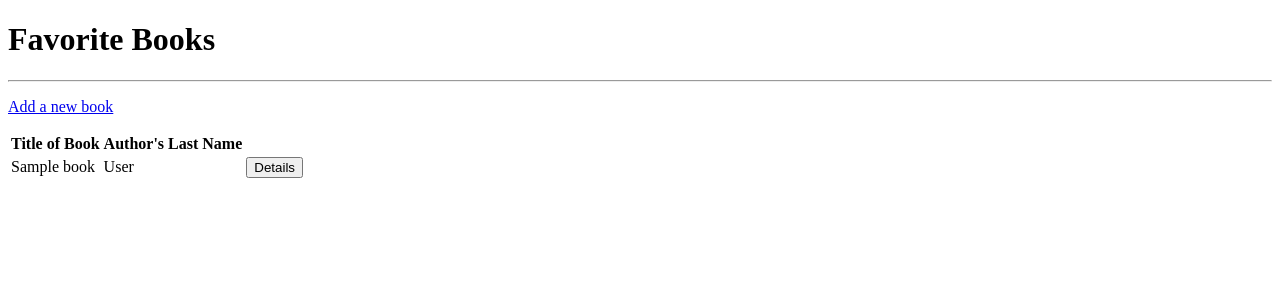
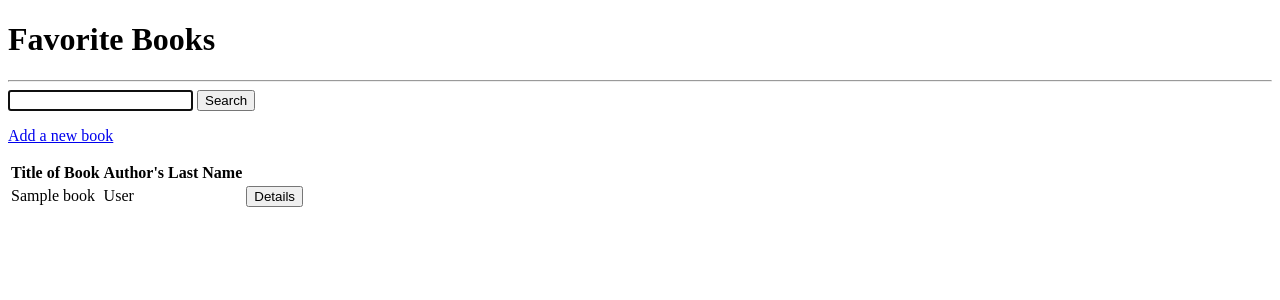
Before and after one commit to sthorndyke123/HW4, a Flask app: page / in a window 1280 px wide. Shown: the top 300 px of the page. Run offline with Flask 2, Linux system fonts and the light colour scheme; tables that the repository leaves empty hold one stand-in row (values such as "Sample post"); parts of the project's set-up code (start-up, migrations or seed data) failed here and were passed over.

Commit message:
added a search bar

```diff
--- a/app.py
+++ b/app.py
@@ -1,9 +1,10 @@
-from flask import Flask
+from flask import Flask, url_for
 from flask import render_template, redirect, request
 from flask_wtf import FlaskForm
 from wtforms import StringField, IntegerField
 from wtforms.validators import DataRequired
 from flask_sqlalchemy import SQLAlchemy
+from sqlalchemy import or_
 import pymysql
 import secrets
 
@@ -34,6 +35,23 @@ def index():
     return render_template('index.html',books=all_books, pageTitle='Favorite Books')
 
 
+@app.route('/search', methods=['GET','POST'])
+def search():
+    if request.method == 'POST':
+        print('post method')
+        form = request.form
+        search_value = form['search_string']
+        print(search_value)
+        search = "%{}%".format(search_value)
+        print(search)
+        results = sthorndyke_books.query.filter(or_(sthorndyke_books.Title_of_Book.like(search),
+                                                    sthorndyke_books.Authors_Last_Name.like(search))).all()
+        return render_template('index.html', books=results, pageTitle='Favorite Books', legend="Search Results")
+    else:
+        return redirect('/')
+
+
+
 @app.route('/add_book', methods=['GET','POST'])
 def add_book():
     form = BookForm()
@@ -61,7 +79,7 @@ def get_book(id):
         book= sthorndyke_books.query.get_or_404(id)
         return render_template('book.html', form=book, pageTitle='Book Details', legend="Book Details")
 
-@app.route('/book/<int:id>/update', methods=['GET','POST'])
+@app.route('/update_book/<int:id>/update', methods=['GET','POST'])
 def update_book(id):
     book = sthorndyke_books.query.get_or_404(id)
     form = BookForm()
@@ -70,7 +88,7 @@ def update_book(id):
         book.Title_of_Book = form.Title_of_Book.data
         book.Authors_Last_Name = form.Authors_Last_Name.data
         db.session.commit()
-        return redirect(url_for('get_book', id=book_3.id))
+        return redirect(url_for('get_book', id=book.id))
     form.id.data = book.id
     form.Title_of_Book.data = book.Title_of_Book
     form.Authors_Last_Name.data = book.Authors_Last_Name
--- a/templates/index.html
+++ b/templates/index.html
@@ -1,6 +1,11 @@
 {% extends 'base.html' %}
 
   {% block body %}
+<form method ="POST">
+    <input type="text" autofocus="autofocus" name="search_string">
+    <input type="submit" formaction="/search" value="Search">
+</form>
+
   <p><a href="{{ url_for('add_book')}}"> Add a new book</a></p>
   {% if books %}
     <table>
```
